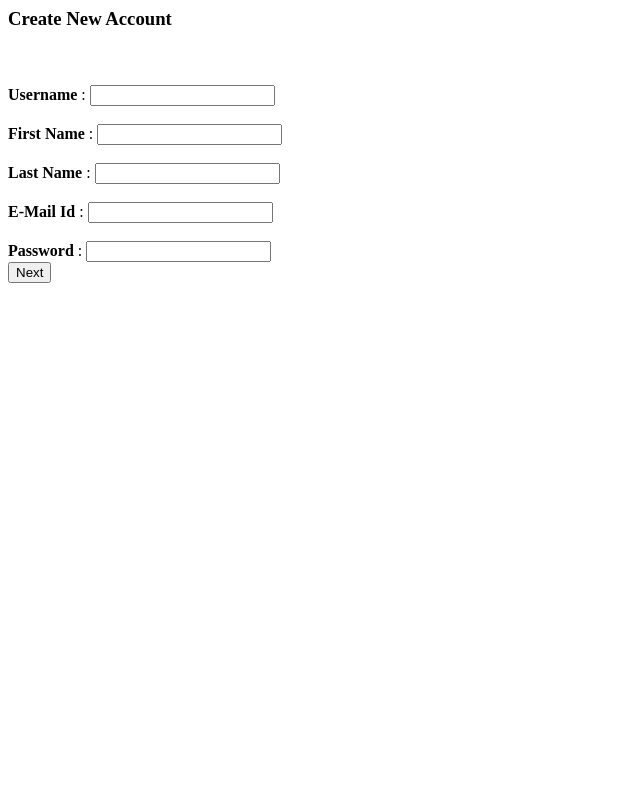
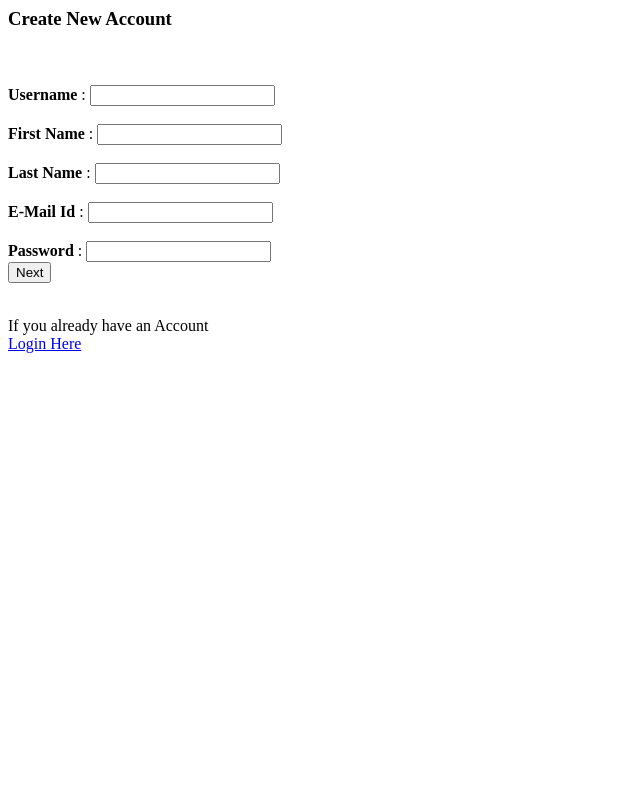
Before and after one commit to ihsan-96/tcsgo, a Django app: page /signup/ in a window 1280 px wide. Shown: the whole page, without its empty margins (0-640 px from the left). Run offline with Django 3.2, Linux system fonts and the light colour scheme.

Commit message:
minor bug fixes for login handling

```diff
--- a/rides/templates/registration/login.html
+++ b/rides/templates/registration/login.html
@@ -6,3 +6,8 @@
     <button type="submit">Login</button>
   </form>
 {% endblock %}
+
+<br/>
+If you do not have an Account
+<br/>
+<a href="{% url 'rides:signup' %}">Register Here</a>
--- a/rides/templates/rides/signup.html
+++ b/rides/templates/rides/signup.html
@@ -16,3 +16,8 @@
     <br/>
     <input type="submit" value="Next" name="signup"/>
 </form>
+
+<br/>
+If you already have an Account
+<br/>
+<a href="{% url 'rides:login' %}">Login Here</a>
--- a/rides/urls.py
+++ b/rides/urls.py
@@ -6,6 +6,9 @@ app_name = 'rides'
 urlpatterns = [
     # ex: signup/
     path('signup/', views.signup, name='signup'),
+
+    # ex: login/
+    path('login/', views.custom_login, name='login'),
 
     # ex: /signup/add_details
     path('signup/add_details', views.add_details, name='add_details'),
--- a/rides/views.py
+++ b/rides/views.py
@@ -5,32 +5,43 @@ from .models import GroupsHistory, Cars, Points, Membership, Groups, Requests, U
 from .forms import RequestRideForm, ConfigureRideForm, SearchRideForm, AddRideForm, UserForm, UsersForm
 from django.contrib.auth import authenticate, login
 from django.contrib.auth.models import User
+from django.contrib.auth.decorators import login_required
+from django.contrib.auth.views import login
 
+
+def custom_login(request):
+    if request.user.is_authenticated:
+        return redirect('rides:groups')
+    else:
+        return login(request)
 
 
 def signup(request):
-    form = UserForm()
-    context = {
-    'form' : form
-    }
-    if request.method == 'POST' :
-        form_return = UserForm(request.POST)
-        if form_return.is_valid() :
-            user = form_return.save(commit = False)
-            username = form_return.cleaned_data['username']
-            password = form_return.cleaned_data['password']
-            user.set_password(password)
-            user.save()
-            user = authenticate(username = username, password = password)
+    if request.user.is_authenticated:
+        return redirect('rides:groups')
+    else:
+        form = UserForm()
+        context = {
+        'form' : form
+        }
+        if request.method == 'POST' :
+            form_return = UserForm(request.POST)
+            if form_return.is_valid() :
+                user = form_return.save(commit = False)
+                username = form_return.cleaned_data['username']
+                password = form_return.cleaned_data['password']
+                user.set_password(password)
+                user.save()
+                user = authenticate(username = username, password = password)
 
-            if user is not None :
-                if user.is_active:
-                    login(request, user)
-                    return redirect('rides:add_details')
+                if user is not None :
+                    if user.is_active:
+                        login(request, user)
+                        return redirect('rides:add_details')
 
-    return render(request, 'rides/signup.html', context)
+        return render(request, 'rides/signup.html', context)
 
-
+@login_required
 def add_details(request):
     form = UsersForm()
     error_message = ""
@@ -60,11 +71,7 @@ def add_details(request):
     return render(request, 'rides/add_details.html', context)
 
 
-
-def index(request):
-    return HttpResponse("You're looking at index view of rider")
-    #This the Index of Rider. Currently nothing is here
-
+@login_required
 def groups(request):
     user_id = request.user.id
     user = Users.objects.get(user_reference = user_id)
@@ -78,7 +85,7 @@ def groups(request):
     return render(request, 'rides/groups.html', context)
 
 
-
+@login_required
 def group_member(request, group_id):
 
     if request.method == 'POST':
@@ -131,7 +138,7 @@ def group_member(request, group_id):
     return render(request, 'rides/group_member.html', context)
 
 
-
+@login_required
 def request_ride(request, group_id):
     user_id = request.user.id
     user = Users.objects.get(user_reference = user_id)
@@ -178,7 +185,7 @@ def request_ride(request, group_id):
 
 
 
-
+@login_required
 def group_owner(request, group_id):
     user_id = request.user.id
     user = Users.objects.get(user_reference = user_id)
@@ -230,7 +237,7 @@ def group_owner(request, group_id):
         return render(request, 'rides/group_owner.html', context)
     return render(request, 'rides/group_owner.html', context)
 
-
+@login_required
 def configure_ride(request, group_id):
     group = Groups.objects.get(id = group_id)
     if request.method == 'POST':
@@ -256,6 +263,7 @@ def configure_ride(request, group_id):
     #Add constraints to configure by considering riders also
 
 
+@login_required
 def search_ride(request):
     if request.method == 'POST' :
         point_id = int(request.POST['point'])
@@ -267,6 +275,7 @@ def search_ride(request):
     return render(request, 'rides/search_ride.html', context)
 
 
+@login_required
 def search_results(request, point_id):
     user_id = request.user.id
     user = Users.objects.get(user_reference = user_id)
@@ -286,7 +295,7 @@ def search_results(request, point_id):
     return render(request, 'rides/search_results.html', context)
 
 
-
+@login_required
 def add_ride(request):
     user_id = request.user.id
     user = Users.objects.get(user_reference = user_id)
--- a/tcsgo/settings.py
+++ b/tcsgo/settings.py
@@ -120,6 +120,10 @@ USE_TZ = True
 
 LOGIN_REDIRECT_URL = 'rides:groups'
 
+LOGIN_URL = 'login'
+
+
+
 # LOGIN_REDIRECT_URL = 'rides:groups'
 
 
--- a/tcsgo/urls.py
+++ b/tcsgo/urls.py
@@ -6,6 +6,5 @@ from django.conf.urls import url
 urlpatterns = [
     path('', include('rides.urls')),
     path('admin/', admin.site.urls),
-    url('login', auth_views.login, name='login'),
     url('logout', auth_views.logout, {'next_page': 'login'}, name='logout'),
 ]
```
